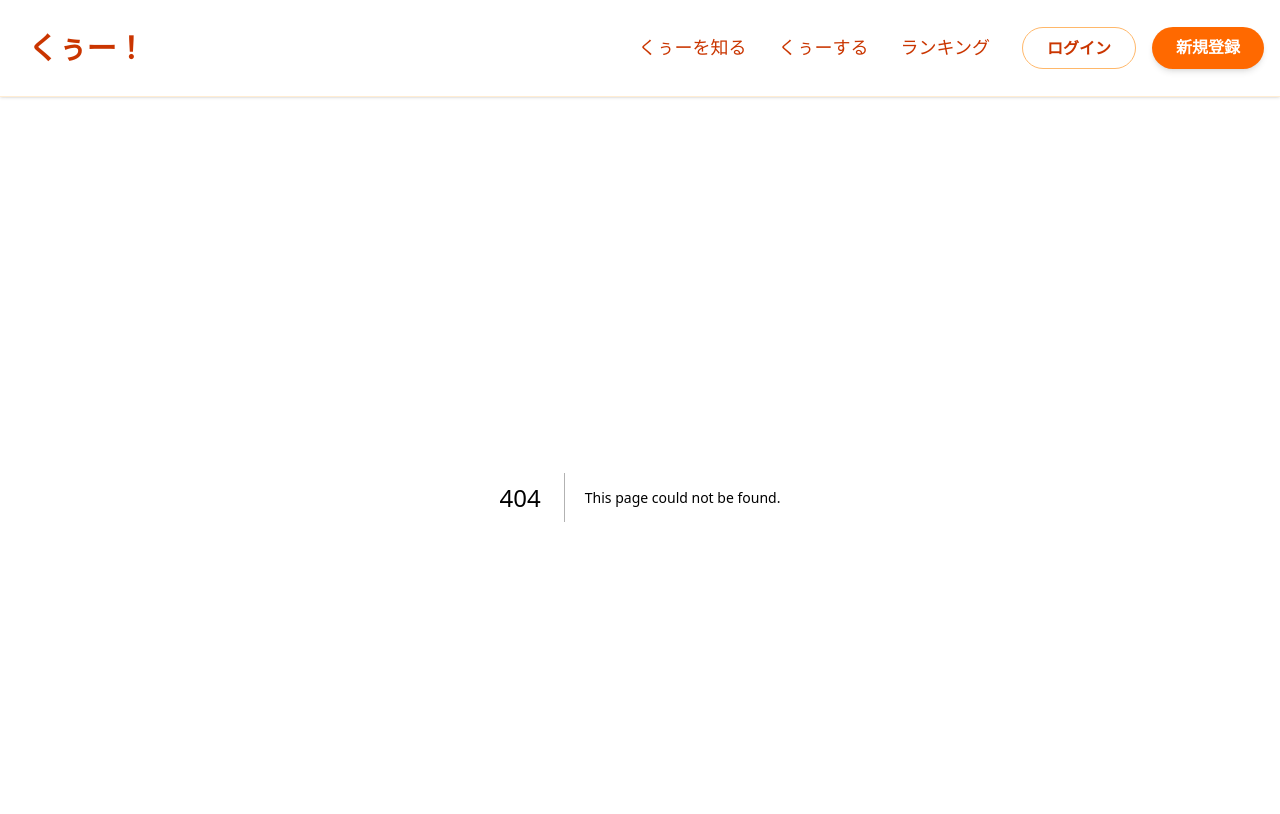
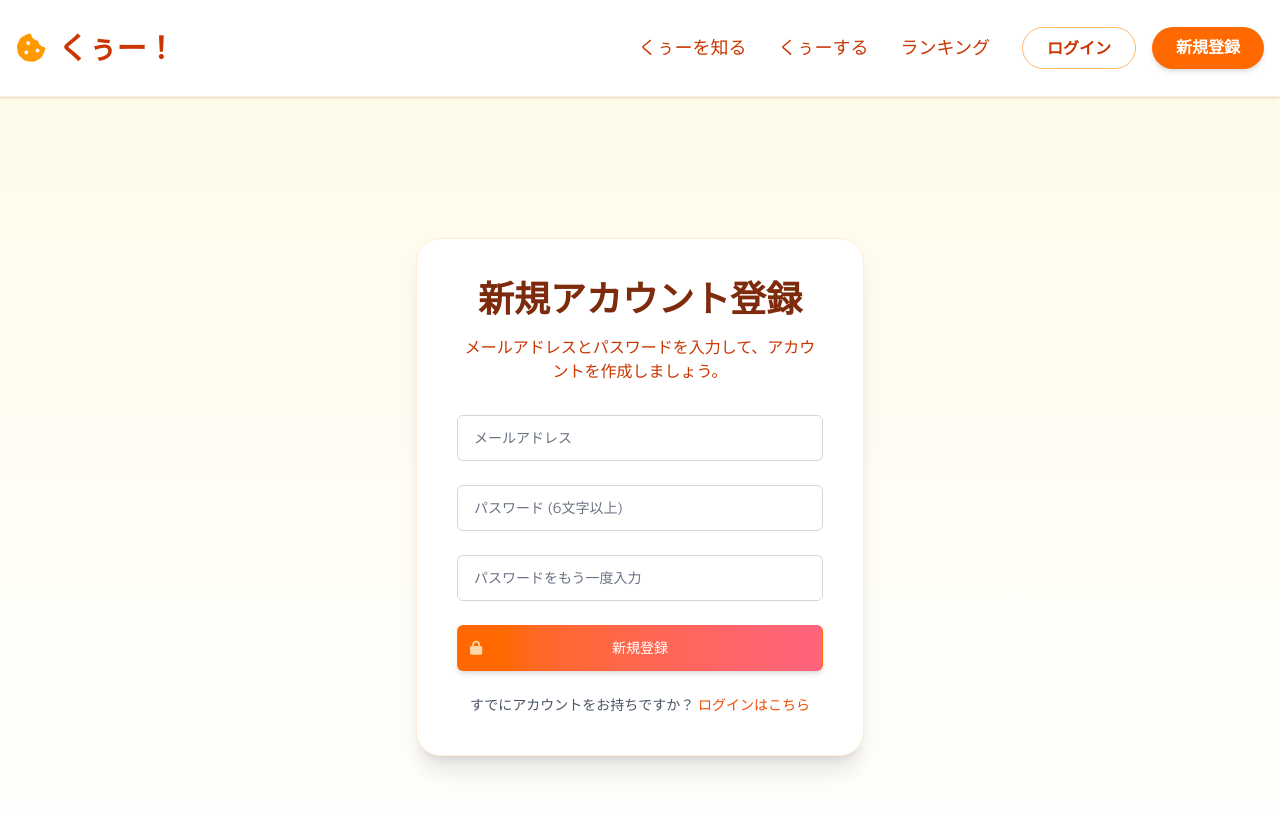
Before and after one commit to Akihiro1028Bad/kuu-nextjs-project, a Next.js app: page /register in a window 1280 px wide. Before the commit this address had no page. Shown: the top 814 px of the page. Built offline with nearby package versions, Linux system fonts and the light colour scheme.

Commit message:
新規会員登録ページの実装（デザインのみ）

```diff
--- a/src/app/login/page.tsx
+++ b/src/app/login/page.tsx
@@ -2,7 +2,7 @@
 "use client";
 
 // Next.jsのLinkコンポーネントは、この実行環境では解決できない可能性があるため、標準の<a>タグを使用します。
-// import Link from "next/link";
+import Link from "next/link";
 
 // FadeInコンポーネントはパスの解決ができないため、ここでは使用しません。
 import FadeIn from "@/components/FadeIn";
@@ -103,9 +103,9 @@ export default function LoginPage() {
                         </a>
                         <p className="mt-4 text-gray-600">
                             アカウントをお持ちでないですか？{" "}
-                            <a href="/register" className="text-orange-600 font-medium hover:underline">
+                            <Link href="/register" className="text-orange-600 font-medium hover:underline">
                                 新規登録はこちら
-                            </a>
+                            </Link>
                         </p>
                     </div>
                 </div>
--- /dev/null
+++ b/src/app/register/page.tsx
@@ -0,0 +1,146 @@
+// app/register/page.tsx
+"use client";
+
+import { useState } from "react";
+import Link from "next/link";
+import FadeIn from "@/components/FadeIn"; // Assuming FadeIn component exists as in HomePage
+import "@fortawesome/fontawesome-free/css/all.min.css"; // Ensure Font Awesome is available if icons were used
+
+export default function RegisterPage() {
+    const [email, setEmail] = useState("");
+    const [password, setPassword] = useState("");
+    const [confirmPassword, setConfirmPassword] = useState("");
+    const [error, setError] = useState("");
+    const [successMessage, setSuccessMessage] = useState("");
+
+    const handleSubmit = (e: React.FormEvent) => {
+        e.preventDefault();
+        setError(""); // エラーメッセージをリセット
+        setSuccessMessage(""); // 成功メッセージをリセット
+
+        if (password !== confirmPassword) {
+            setError("パスワードが一致しません。");
+            return;
+        }
+
+        // ここに実際の登録ロジックを追加します（例: Firebase Authなど）
+        // 現時点ではダミーの成功メッセージを表示します
+        console.log("登録情報:", { email, password });
+        setSuccessMessage("登録が完了しました！ログインページへ移動してください。");
+        // 実際のアプリケーションでは、ここでAPI呼び出しなどを行います。
+        // 例: try { await firebase.auth().createUserWithEmailAndPassword(email, password); setSuccessMessage(...) } catch (err) { setError(err.message) }
+    };
+
+    return (
+        <main className="min-h-screen antialiased text-gray-800 bg-gradient-to-b from-amber-50 to-white flex items-center justify-center py-12 px-4 sm:px-6 lg:px-8">
+            <FadeIn delay={200}>
+                <div className="max-w-md w-full bg-white p-8 sm:p-10 rounded-3xl shadow-xl border border-orange-100 transform transition-all">
+                    <div className="text-center">
+                        <h2 className="text-2xl sm:text-3xl md:text-4xl font-bold text-center mb-4 text-orange-900">
+                            新規アカウント登録
+                        </h2>
+                        <p className="text-sm sm:text-base text-orange-700">
+                            メールアドレスとパスワードを入力して、アカウントを作成しましょう。
+                        </p>
+                    </div>
+
+                    <form className="mt-8 space-y-6" onSubmit={handleSubmit}>
+                        {/* メールアドレス入力 */}
+                        <div>
+                            <label htmlFor="email-address" className="sr-only">
+                                メールアドレス
+                            </label>
+                            <input
+                                id="email-address"
+                                name="email"
+                                type="email"
+                                autoComplete="email"
+                                required
+                                className="appearance-none relative block w-full px-4 py-3 border border-gray-300 placeholder-gray-500 text-gray-900 rounded-md focus:outline-none focus:ring-2 focus:ring-orange-500 focus:border-orange-500 transition duration-150 ease-in-out sm:text-sm"
+                                placeholder="メールアドレス"
+                                value={email}
+                                onChange={(e) => setEmail(e.target.value)}
+                            />
+                        </div>
+
+                        {/* パスワード入力 */}
+                        <div>
+                            <label htmlFor="password" className="sr-only">
+                                パスワード
+                            </label>
+                            <input
+                                id="password"
+                                name="password"
+                                type="password"
+                                autoComplete="new-password"
+                                required
+                                className="appearance-none relative block w-full px-4 py-3 border border-gray-300 placeholder-gray-500 text-gray-900 rounded-md focus:outline-none focus:ring-2 focus:ring-orange-500 focus:border-orange-500 transition duration-150 ease-in-out sm:text-sm"
+                                placeholder="パスワード (6文字以上)"
+                                value={password}
+                                onChange={(e) => setPassword(e.target.value)}
+                                minLength={6} // パスワードの最低文字数を設定
+                            />
+                        </div>
+
+                        {/* パスワード確認入力 */}
+                        <div>
+                            <label htmlFor="confirm-password" className="sr-only">
+                                パスワード確認
+                            </label>
+                            <input
+                                id="confirm-password"
+                                name="confirm-password"
+                                type="password"
+                                autoComplete="new-password"
+                                required
+                                className="appearance-none relative block w-full px-4 py-3 border border-gray-300 placeholder-gray-500 text-gray-900 rounded-md focus:outline-none focus:ring-2 focus:ring-orange-500 focus:border-orange-500 transition duration-150 ease-in-out sm:text-sm"
+                                placeholder="パスワードをもう一度入力"
+                                value={confirmPassword}
+                                onChange={(e) => setConfirmPassword(e.target.value)}
+                                minLength={6} // パスワードの最低文字数を設定
+                            />
+                        </div>
+
+                        {/* エラーメッセージ表示 */}
+                        {error && (
+                            <div className="text-red-600 text-sm text-center">
+                                {error}
+                            </div>
+                        )}
+
+                        {/* 成功メッセージ表示 */}
+                        {successMessage && (
+                            <div className="text-green-600 text-sm text-center">
+                                {successMessage}
+                            </div>
+                        )}
+
+                        {/* 登録ボタン */}
+                        <div>
+                            <button
+                                type="submit"
+                                className="group relative w-full flex justify-center py-3 px-4 border border-transparent text-sm font-medium rounded-md text-white bg-gradient-to-r from-orange-500 to-rose-400 hover:from-orange-600 hover:to-rose-500 focus:outline-none focus:ring-2 focus:ring-offset-2 focus:ring-orange-500 transition duration-150 ease-in-out transform hover:scale-105 shadow-md"
+                            >
+                                <span className="absolute left-0 inset-y-0 flex items-center pl-3">
+                                    {/* ロックアイコン */}
+                                    <i className="fas fa-lock text-orange-200 group-hover:text-white transition duration-150 ease-in-out"></i>
+                                </span>
+                                新規登録
+                            </button>
+                        </div>
+                    </form>
+
+                    {/* ログインリンク */}
+                    <div className="mt-6 text-center">
+                        <p className="text-sm text-gray-600">
+                            すでにアカウントをお持ちですか？{" "}
+                            <Link href="/login" className="font-medium text-orange-600 hover:text-orange-500">
+                                ログインはこちら
+                            </Link>
+                        </p>
+                    </div>
+                </div>
+            </FadeIn>
+        </main>
+    );
+}
```
